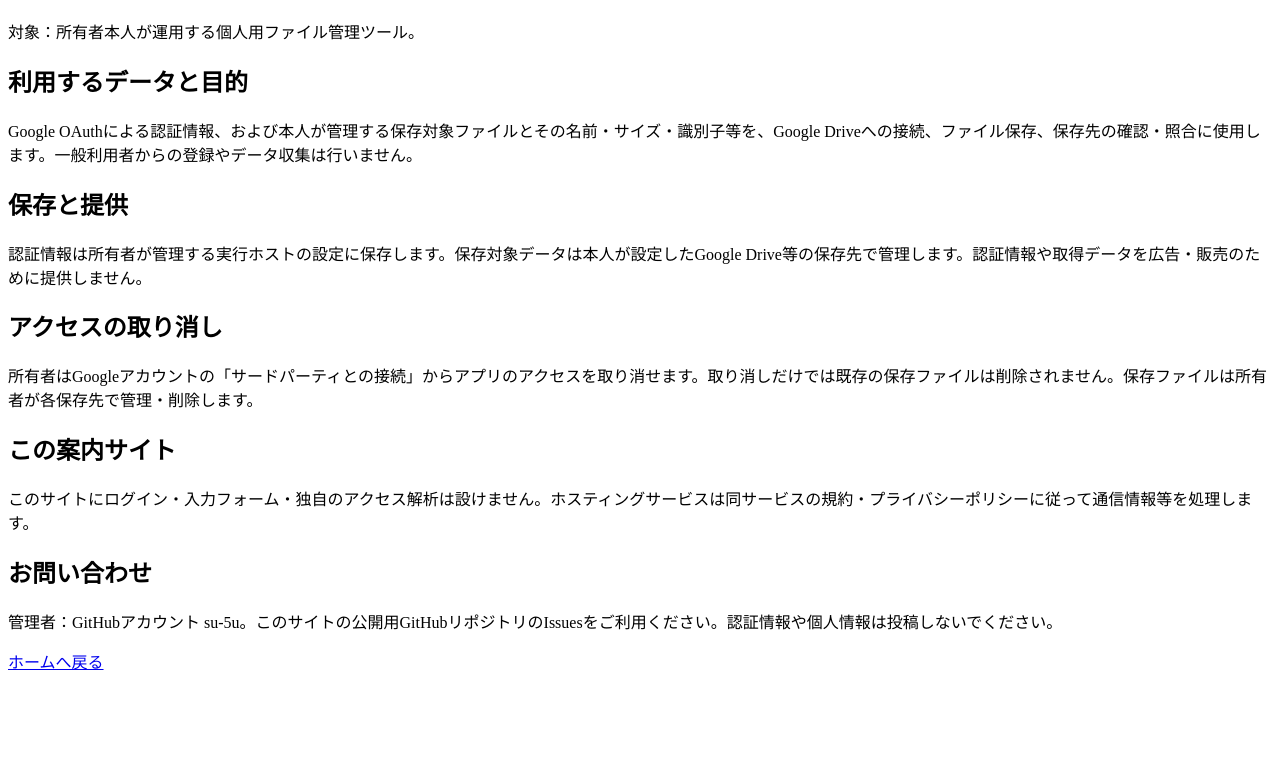
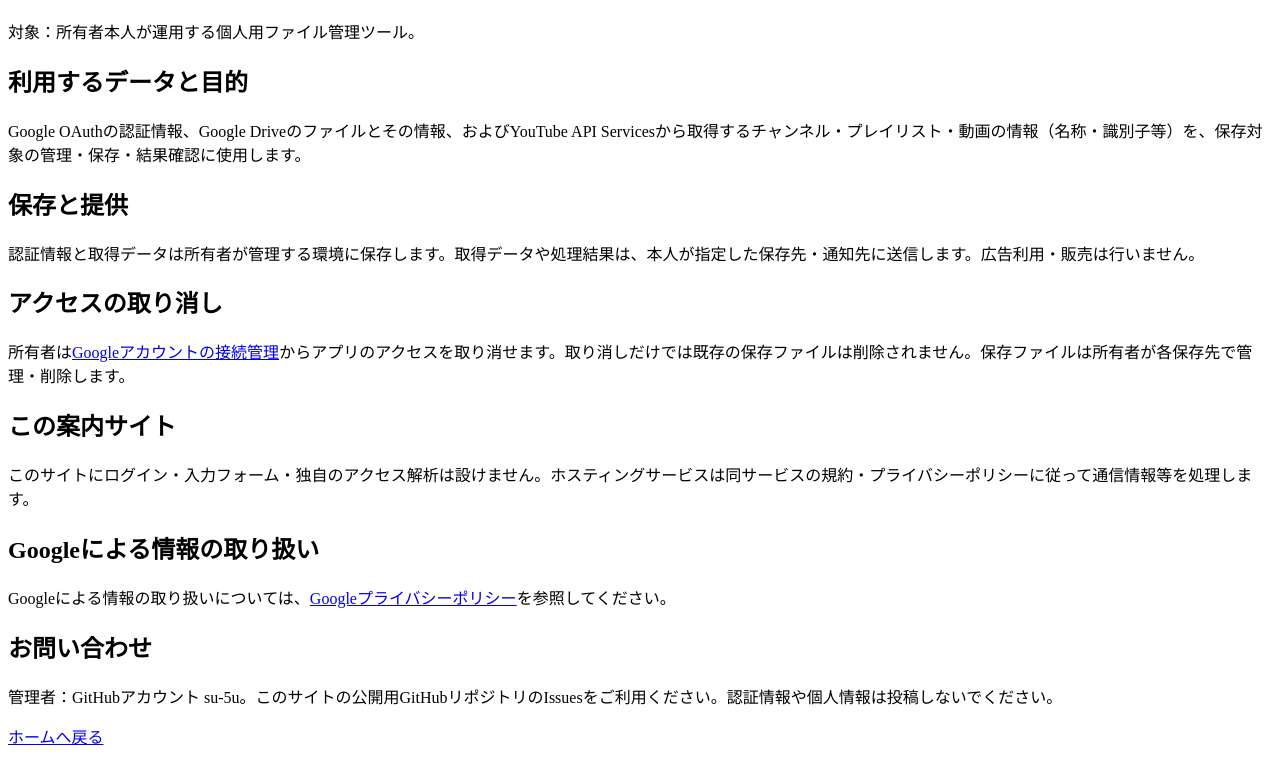
Before and after one commit to su-5u/app-info, a plain HTML site: page privacy.html in a window 1280 px wide. Shown: the part 70-834 px from the top of the page. Before the commit the page ends 800 px from the top, so only its background shows below. Drawn offline with Linux system fonts and the light colour scheme.

Commit message:
OAuth案内とポリシーを簡潔なYouTube対応文面にする (#2)
個人用ツールの概要と必要なデータ利用の説明に絞り、Google DriveとYouTubeの用途を案内する。既存URL・相互リンク・所有権確認タグを保持する。

```diff
--- a/privacy.html
+++ b/privacy.html
@@ -1,4 +1,4 @@
 <!doctype html>
 <html lang="ja"><meta charset="utf-8"><meta name="viewport" content="width=device-width,initial-scale=1"><title>プライバシーポリシー</title>
-<main><h1>プライバシーポリシー</h1><p>対象：所有者本人が運用する個人用ファイル管理ツール。</p><h2>利用するデータと目的</h2><p>Google OAuthによる認証情報、および本人が管理する保存対象ファイルとその名前・サイズ・識別子等を、Google Driveへの接続、ファイル保存、保存先の確認・照合に使用します。一般利用者からの登録やデータ収集は行いません。</p><h2>保存と提供</h2><p>認証情報は所有者が管理する実行ホストの設定に保存します。保存対象データは本人が設定したGoogle Drive等の保存先で管理します。認証情報や取得データを広告・販売のために提供しません。</p><h2>アクセスの取り消し</h2><p>所有者はGoogleアカウントの「サードパーティとの接続」からアプリのアクセスを取り消せます。取り消しだけでは既存の保存ファイルは削除されません。保存ファイルは所有者が各保存先で管理・削除します。</p><h2>この案内サイト</h2><p>このサイトにログイン・入力フォーム・独自のアクセス解析は設けません。ホスティングサービスは同サービスの規約・プライバシーポリシーに従って通信情報等を処理します。</p><h2>お問い合わせ</h2><p>管理者：GitHubアカウント su-5u。このサイトの公開用GitHubリポジトリのIssuesをご利用ください。認証情報や個人情報は投稿しないでください。</p><p><a href="index.html">ホームへ戻る</a></p></main>
+<main><h1>プライバシーポリシー</h1><p>対象：所有者本人が運用する個人用ファイル管理ツール。</p><h2>利用するデータと目的</h2><p>Google OAuthの認証情報、Google Driveのファイルとその情報、およびYouTube API Servicesから取得するチャンネル・プレイリスト・動画の情報（名称・識別子等）を、保存対象の管理・保存・結果確認に使用します。</p><h2>保存と提供</h2><p>認証情報と取得データは所有者が管理する環境に保存します。取得データや処理結果は、本人が指定した保存先・通知先に送信します。広告利用・販売は行いません。</p><h2>アクセスの取り消し</h2><p>所有者は<a href="https://security.google.com/settings/security/permissions">Googleアカウントの接続管理</a>からアプリのアクセスを取り消せます。取り消しだけでは既存の保存ファイルは削除されません。保存ファイルは所有者が各保存先で管理・削除します。</p><h2>この案内サイト</h2><p>このサイトにログイン・入力フォーム・独自のアクセス解析は設けません。ホスティングサービスは同サービスの規約・プライバシーポリシーに従って通信情報等を処理します。</p><h2>Googleによる情報の取り扱い</h2><p>Googleによる情報の取り扱いについては、<a href="https://policies.google.com/privacy">Googleプライバシーポリシー</a>を参照してください。</p><h2>お問い合わせ</h2><p>管理者：GitHubアカウント su-5u。このサイトの公開用GitHubリポジトリのIssuesをご利用ください。認証情報や個人情報は投稿しないでください。</p><p><a href="index.html">ホームへ戻る</a></p></main>
 </html>
```
Also changed, not shown: index.html (+1 -1 lines).
